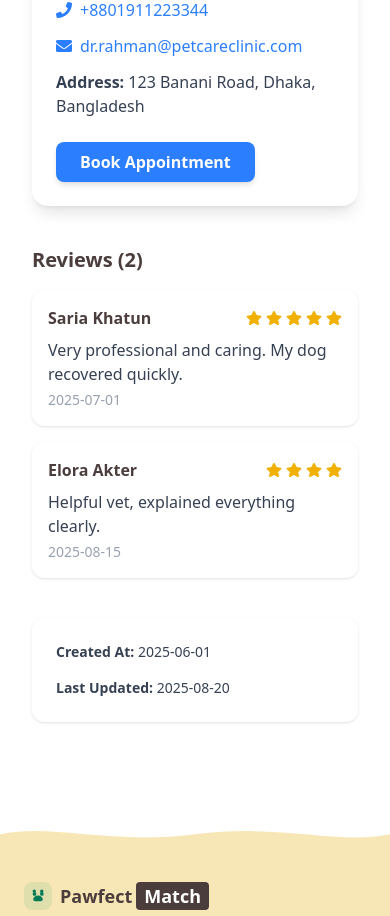
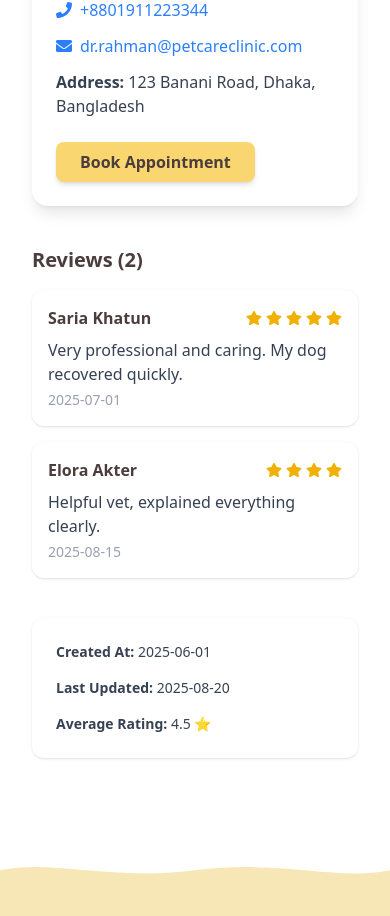
Before and after one commit to ruhanaatiq/pawfect-match, a Next.js app: page /vets/vet001 in a window 390 px wide. Shown: the part 971-1887 px from the top of the page. Built offline with nearby package versions, Linux system fonts and the light colour scheme; no server answers.

Commit message:
info of vets added in grid layout

```diff
--- a/src/app/vets/[id]/page.jsx
+++ b/src/app/vets/[id]/page.jsx
@@ -53,7 +53,7 @@ export default function VetDetail({ params }) {
             <p className="text-gray-700"><strong>Address:</strong> {vet.contact.address}</p>
           </div>
 
-          <button className="bg-blue-500 hover:bg-blue-600 text-white font-semibold px-6 py-2 rounded-lg shadow-md w-fit transition-all duration-300 cursor-pointer mt-4">
+          <button className="bg-[#f9d66f] hover:bg-[#f9d66f]  font-semibold px-6 py-2 rounded-lg shadow-md w-fit transition-all duration-300 cursor-pointer mt-4">
             Book Appointment
           </button>
         </div>
@@ -88,6 +88,7 @@ export default function VetDetail({ params }) {
       <section className="bg-white shadow rounded-xl p-6 flex flex-col sm:flex-row gap-4 sm:gap-12 text-gray-700 text-sm sm:text-base">
         <p><strong>Created At:</strong> {vet.createdAt}</p>
         <p><strong>Last Updated:</strong> {vet.updatedAt}</p>
+        <p><strong>Average Rating:</strong> {vet.averageRating} ⭐</p>
       </section>
     </div>
   );
--- a/src/app/vets/page.jsx
+++ b/src/app/vets/page.jsx
@@ -23,7 +23,7 @@ export default function Vets() {
           placeholder="Search by vet name..."
           value={searchTerm}
           onChange={(e) => setSearchTerm(e.target.value)}
-          className="w-full md:w-1/2 px-4 py-2 border border-gray-300 rounded-lg shadow-sm focus:outline-none focus:ring-2 focus:ring-blue-500"
+          className="w-full md:w-1/2 px-4 py-2 border border-gray-300 rounded-lg shadow-sm focus:outline-none focus:ring-2 focus:ring-[#F8E7B6]"
         />
       </div>
 
@@ -54,7 +54,7 @@ export default function Vets() {
                 <div className="mt-3">
                   <Link
                     href={`/vets/${vet.id}`}
-                    className="inline-block w-full text-center bg-blue-500 text-white px-4 py-2 rounded-lg hover:bg-blue-600 transition"
+                    className="inline-block w-full text-center bg-[#f9d66f]  px-4 py-2 rounded-lg hover:bg-[#f8d056] transition"
                   >
                     View Details
                   </Link>
```
